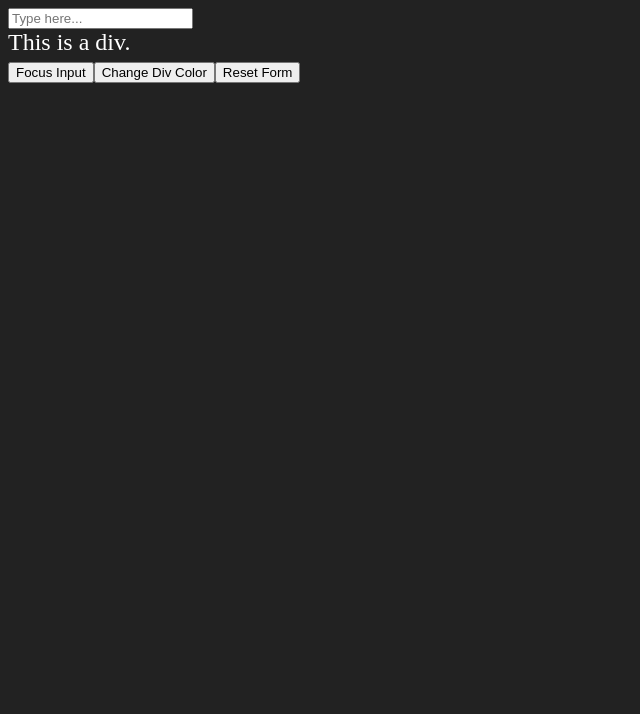
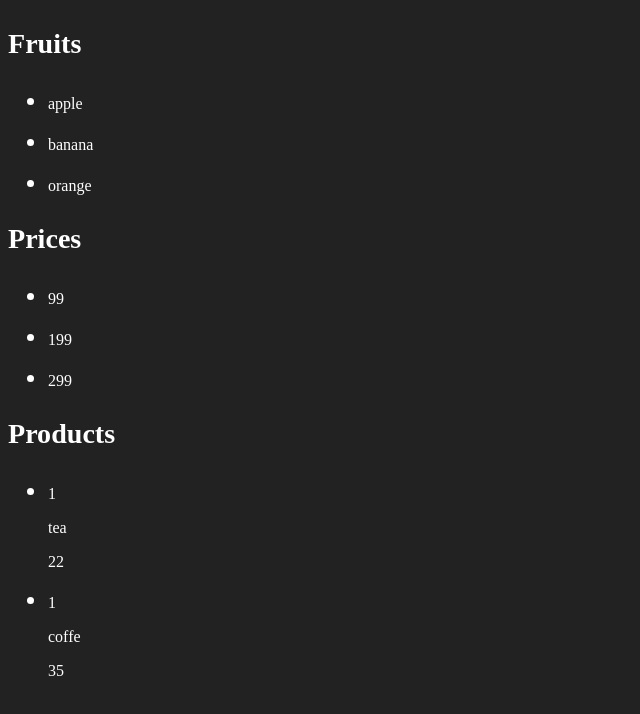
Before and after one commit to ameysawant/react-typescript, a React (Vite) app: page / in a window 1280 px wide. Shown: the top 714 px of the page, without its empty margins (0-640 px from the left). Built offline with nearby package versions, Linux system fonts and the light colour scheme.

Commit message:
added generics

```diff
--- a/src/App.tsx
+++ b/src/App.tsx
@@ -5,11 +5,51 @@ import Functions from "./components/Functions";
 import Parent from "./components/Parent";
 import Refs from "./components/Refs";
 import States from "./components/States";
+import { List } from "./components/useApi";
 
 const App = () => {
   const handleClick = () => {
     console.log(45);
     return 45;
+  };
+
+  type Fruits = string;
+  type Prices = number;
+  type Product = {
+    id: number;
+    name: string;
+    price: number;
+  };
+
+  const fruits: Fruits[] = ["apple", "banana", "orange"];
+  const prices: Prices[] = [99, 199, 299];
+  const products: Product[] = [
+    {
+      id: 1,
+      name: "tea",
+      price: 22,
+    },
+    {
+      id: 1,
+      name: "coffe",
+      price: 35,
+    },
+  ];
+
+  const handleFruits = (item: Fruits) => {
+    return <p>{item}</p>;
+  };
+  const handlePrices = (item: Prices) => {
+    return <p>{item}</p>;
+  };
+  const handleProducts = (item: Product) => {
+    return (
+      <>
+        <p>{item.id}</p>
+        <p>{item.name}</p>
+        <p>{item.price}</p>
+      </>
+    );
   };
 
   return (
@@ -28,7 +68,16 @@ const App = () => {
       {/* <States /> */}
       {/* <Forms /> */}
       {/* <Parent /> */}
-      <Refs />
+      {/* <Refs /> */}
+
+      <h3>Fruits</h3>
+      <List items={fruits} renderItems={handleFruits} />
+
+      <h3>Prices</h3>
+      <List items={prices} renderItems={handlePrices} />
+
+      <h3>Products</h3>
+      <List items={products} renderItems={handleProducts} />
     </>
   );
 };
--- /dev/null
+++ b/src/components/useApi.tsx
@@ -0,0 +1,24 @@
+type Product = {
+  id: number;
+  name: string;
+  price: number;
+};
+
+// type ListProps = {
+//   items: number[] | string[] | Product[];
+// };
+
+type ListProps<T> = {
+  items: T[];
+  renderItems: (item: T) => React.ReactNode;
+};
+
+export const List = <T,>({ items, renderItems }: ListProps<T>) => {
+  return (
+    <ul>
+      {items.map((item, i) => (
+        <li key={i}>{renderItems(item)}</li>
+      ))}
+    </ul>
+  );
+};
```
